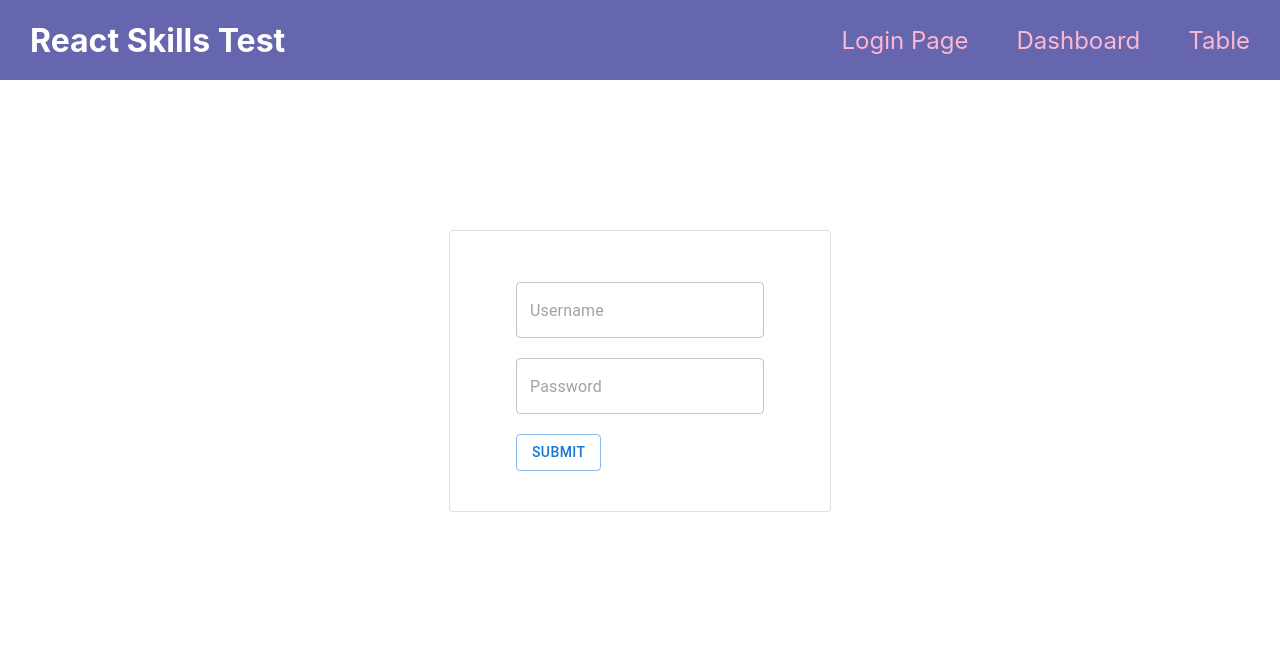
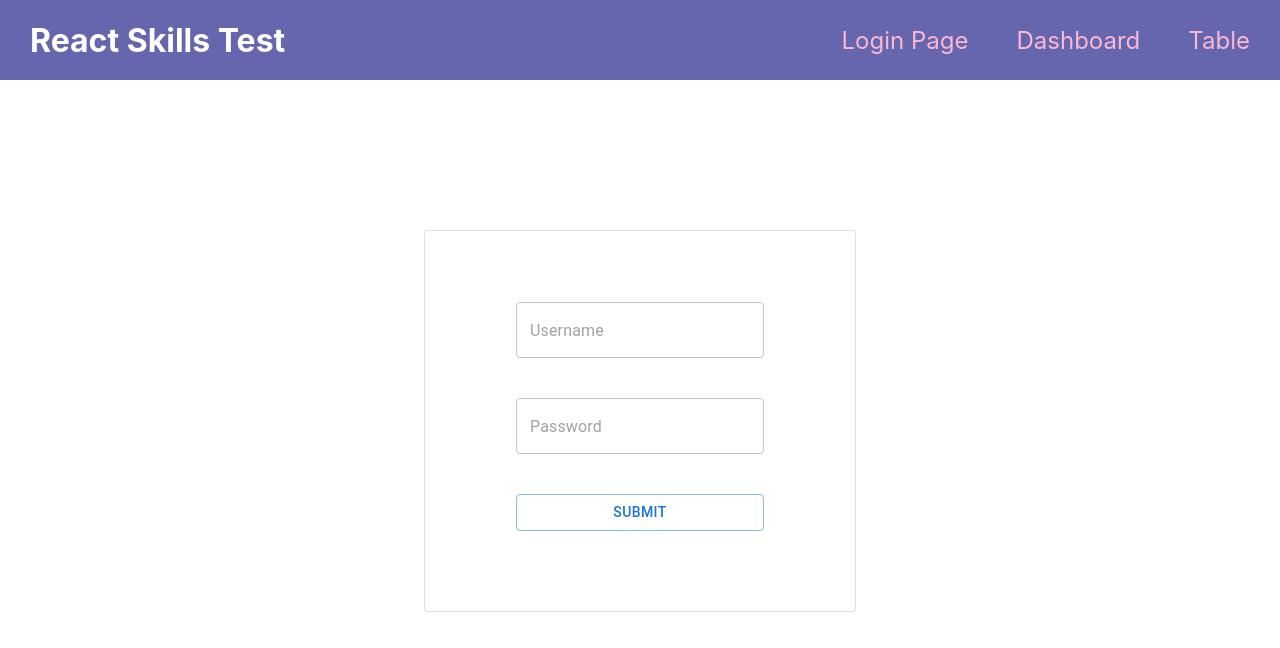
Before and after one commit to AndreaBarberioArke/ArkeSkillsTest, a React (Create React App) app: page / in a window 1280 px wide. Shown: the top 648 px of the page. Built offline with nearby package versions, Linux system fonts and the light colour scheme; no server answers.

Commit message:
BugFix: made better interface, and axios implemented

```diff
--- a/src/components/layout/MainNavigation.tsx
+++ b/src/components/layout/MainNavigation.tsx
@@ -9,7 +9,7 @@ export const MainNavigation = () => {
       <nav>
         <ul>
           <li>
-            <Link to="/">Login Page</Link>
+            <Link to="/" style={{}}>Login Page</Link>
           </li>
           <li>
             <Link to="/Dashboard">Dashboard</Link>
--- a/src/pages/LoginPage.tsx
+++ b/src/pages/LoginPage.tsx
@@ -1,23 +1,54 @@
 import React from "react";
+import { useState, useEffect } from "react";
 import Card from "@mui/material/Card";
 import CardContent from "@mui/material/CardContent";
 import { TextField } from "@mui/material";
 import Button from "@mui/material/Button";
-import { useForm } from "react-hook-form";
-interface FormData {
+import { SubmitHandler, useForm } from "react-hook-form";
+import axios from "axios";
+import { useNavigate } from "react-router-dom";
+
+interface FormValues {
   username: string;
   password: string;
 }
 
 export const LoginForm: React.FC = () => {
-  const {
-    register,
-    handleSubmit,
-    formState: { errors },
-  } = useForm<FormData>();
-  const onFormSubmit = (data: FormData) => {
-    console.log("data", data);
-  };
+  const [{ username, password }] = useState({
+    username: "",
+    password: "",
+  });
+
+
+  const [firstData, setFirstData] = useState<string | any>("");
+  const [secondData, setSecondData] = useState<string | any>("");
+  const navigate = useNavigate();
+
+  const { register, handleSubmit } = useForm<FormValues>();
+
+
+  if (setFirstData === firstData && setSecondData === secondData) {
+    navigate("/dashboard");
+  } else {
+    console.log("Username or Password are incorrect");
+  }
+
+  const onFormSubmit: any | SubmitHandler<FormValues> = (
+    data: FormValues,
+    event: React.FormEvent<HTMLFormElement>
+    ) => {
+      console.log("data", data);
+      event.preventDefault();
+    };
+    useEffect(() => {
+      axios
+        .get("https://run.mocky.io/v3/6ab5b40b-f976-4ec7-94cd-049db9b9b1db")
+        .then((res) => {
+          setFirstData(res.data?.username);
+          setSecondData(res.data?.password);
+
+        });
+    }, []);
   return (
     <div
       className="container-card"
@@ -39,12 +70,18 @@ export const LoginForm: React.FC = () => {
           justifyContent: "space-between",
           margin: "150px",
           padding: "15px",
-          width: "350px",
-          height: "250px",
+          width: "400px",
+          height: "350px",
         }}
       >
         <form onSubmit={handleSubmit(onFormSubmit)}>
-          <CardContent className="">
+          <CardContent
+            style={{
+              display: "flex",
+              margin: "20px",
+              flexFlow: "column wrap",
+            }}
+          >
             <TextField
               style={{
                 display: "flex",
@@ -71,8 +108,6 @@ export const LoginForm: React.FC = () => {
               placeholder="Password"
               variant="outlined"
             />
-            <div>{errors.password?.type === "minLength" && <span style={{display:"flex", alignSelf:"start", width:"100%", color: "red"}}>Your password must be almost 8 characters!</span>}</div>
-            <div>{errors.password?.type === "maxLength" && <span style={{color: "red"}}>Your password might be shorter than 16!</span>}</div>
 
             <Button
               variant="outlined"
```
